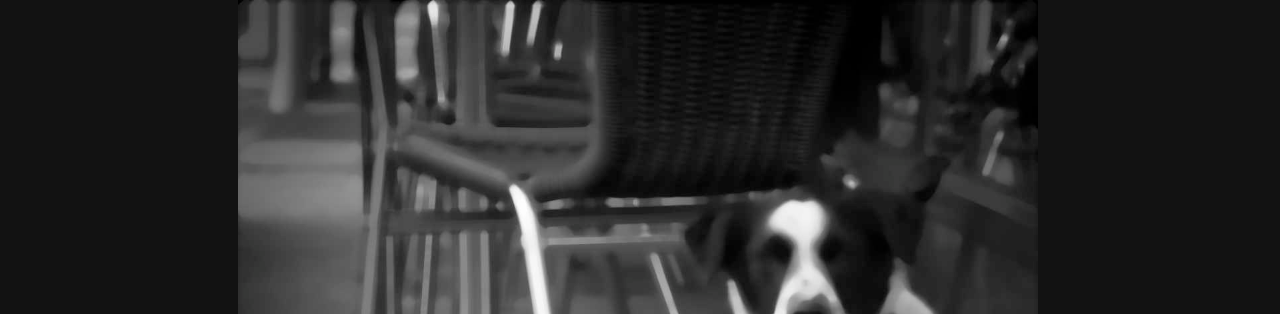
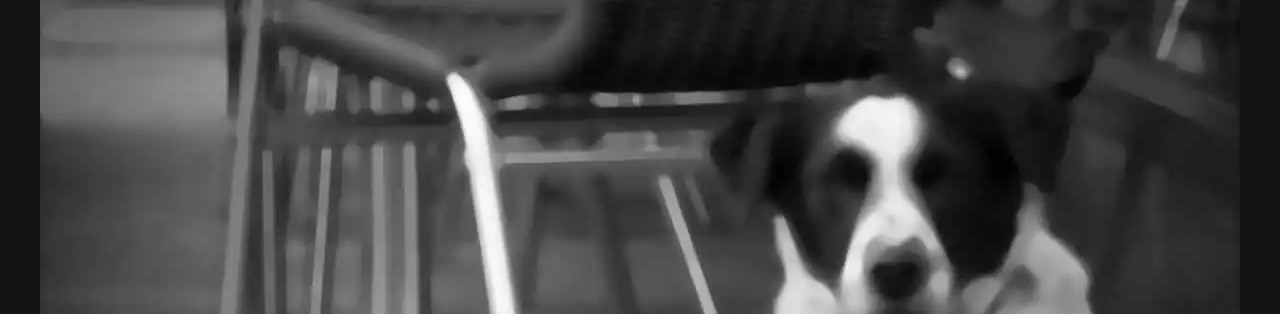
Before and after one commit to wiredogDesign/Photo_Start, a plain HTML site: page index.html in a window 1280 px wide. Shown: the top 314 px of the page. Drawn offline with Linux system fonts and the light colour scheme.

Commit message:
Added <picture> for dogs background + webP image Removed <main> background-image

```diff
--- a/index.html
+++ b/index.html
@@ -21,9 +21,14 @@
 			justify-content: space-evenly;
 			align-items: center;
 			height: 100vh;
+			margin: 0 auto;
 			max-width: 1200px;
 			font-size: 3vw;
-			background: center/contain no-repeat url('dist/gfx/staring.jpg');
+		}
+
+		picture {
+			position: absolute;
+			z-index: -1;
 		}
 
 		.right {
@@ -62,6 +67,11 @@
 </head>
 <body>
 	<main class="container">
+		<picture>
+			<source srcset="dist/gfx/staring.webp" type="image/webp">
+			<img src="dist/gfx/staring.jpg" alt="twa dugs">
+		</picture>
+
 		<div class="left">
 			<a href="https://photo.wiredog.co.uk">nup</a>
 		</div>
```
Also changed, not shown: dist/gfx/staring.webp (added).
